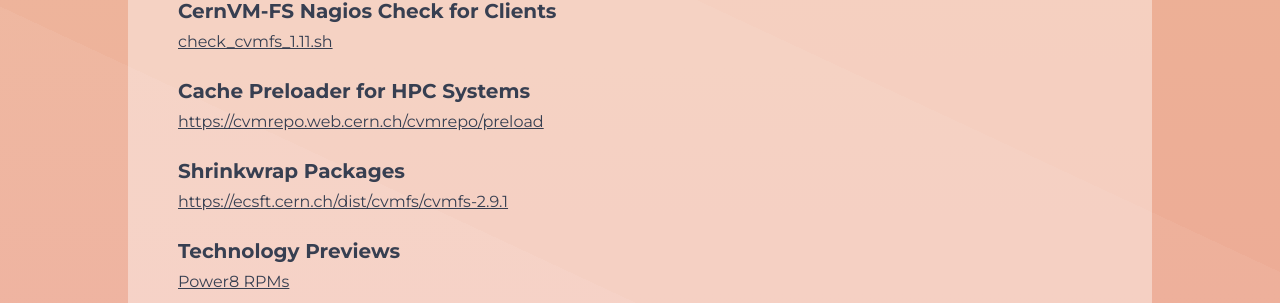
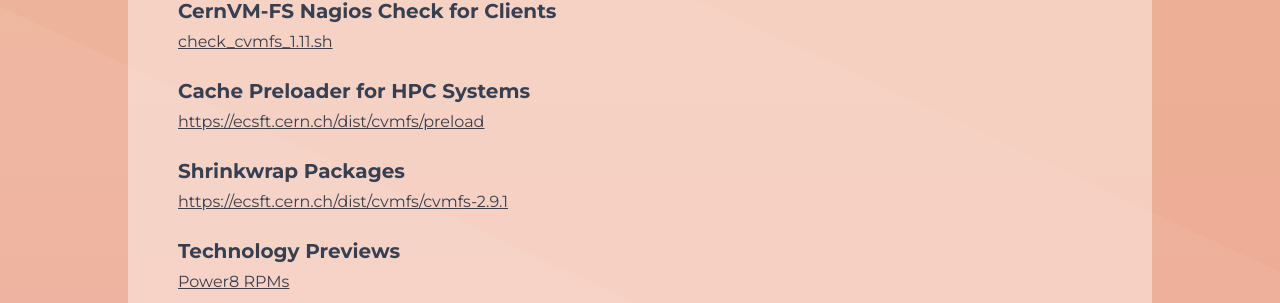
Before and after one commit to cernvm/web-cvmfs, a Jekyll site: the page built from index.html, in a window 1280 px wide and 900 px high, scrolled down 3048 px. Shown: the part 148-451 px from the top of the window. Built offline with Jekyll 4.4.1, drawn with Linux system fonts in a browser that asks for light colours; some of the changed lines change nothing that is shown.

Commit message:
Fix preloader download URL

```diff
--- a/_includes/download.html
+++ b/_includes/download.html
@@ -52,7 +52,7 @@
 		</br>
 
 		<h4>Cache Preloader for HPC Systems</h4>
-		<p><a href="https://cvmrepo.web.cern.ch/cvmrepo/preload">https://cvmrepo.web.cern.ch/cvmrepo/preload</a></p>
+		<p><a href="https://ecsft.cern.ch/dist/cvmfs/preload">https://ecsft.cern.ch/dist/cvmfs/preload</a></p>
 		</br>
 
 		<h4>Shrinkwrap Packages</h4>
```
